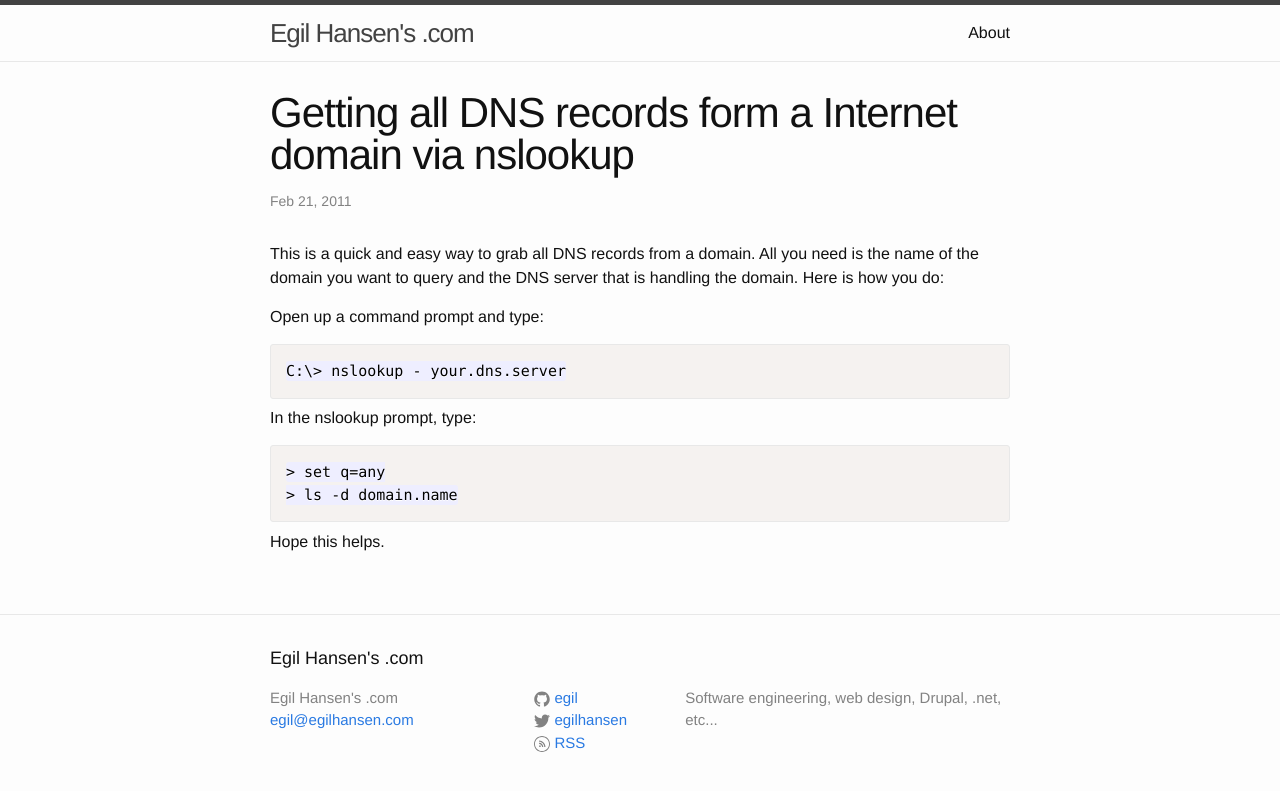
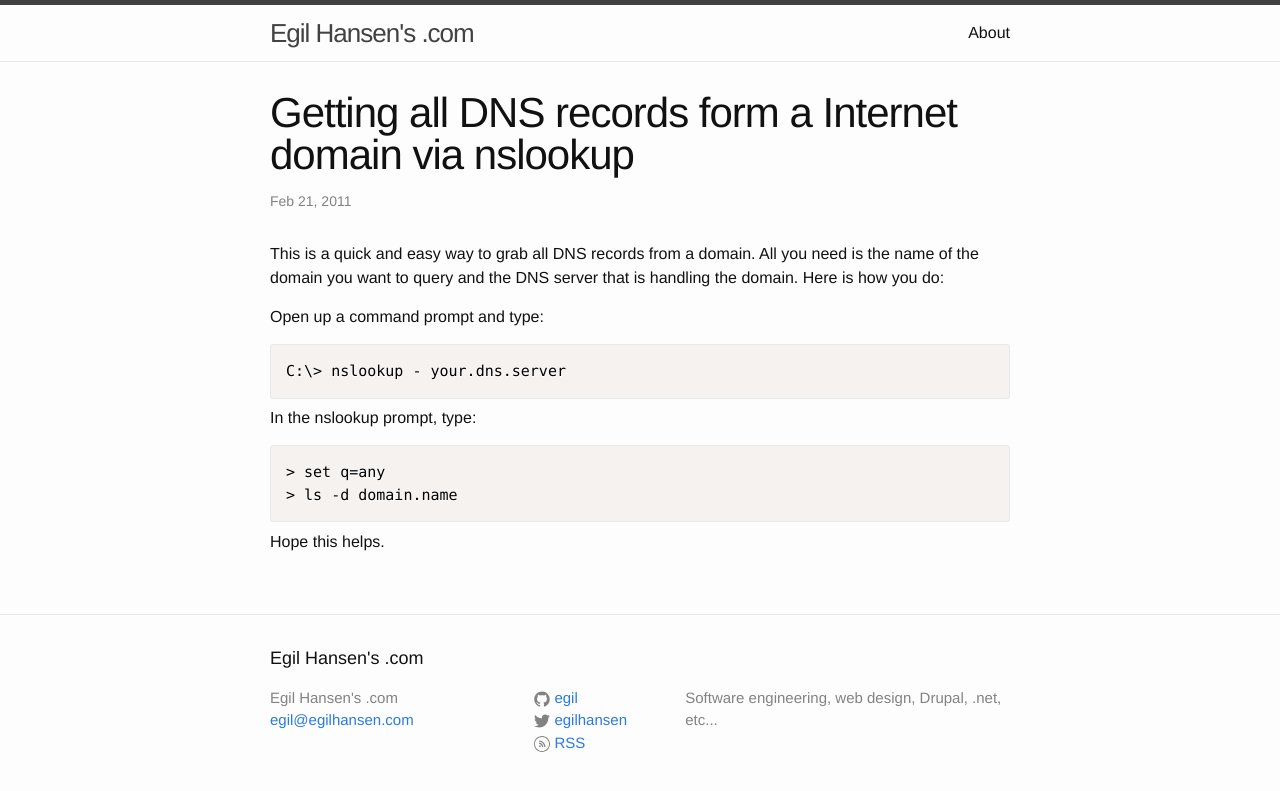
Before and after one commit to egil/egil.github.io, a Jekyll site: the page built from _posts/2011-02-21-getting-all-dns-records-form-a-internet-domain-via-nslookup.md, in a window 1280 px wide. Shown: the top 791 px of the page. Built offline with Jekyll 4.4.1, drawn with Linux system fonts in a browser that asks for light colours; comment, search, counter and statistics services are not loaded.

Commit message:
Update _base.scss

```diff
--- a/_sass/_base.scss
+++ b/_sass/_base.scss
@@ -131,7 +131,7 @@ code {
     font-size: 15px;
     border: 1px solid $grey-color-light;
     border-radius: 3px;
-    background-color: #eef;
+    /*background-color: #eef;*/
 }
 
 code {
```
